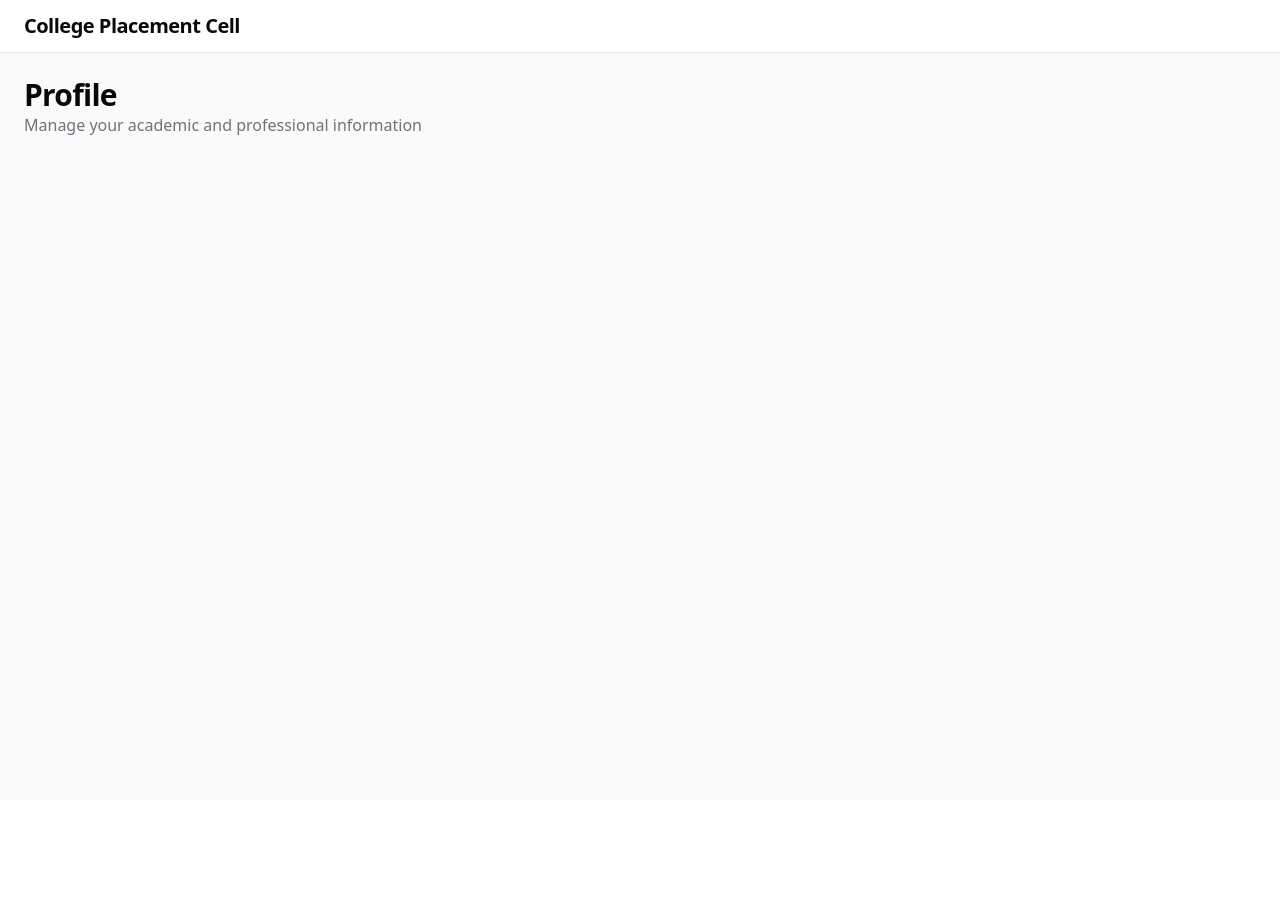
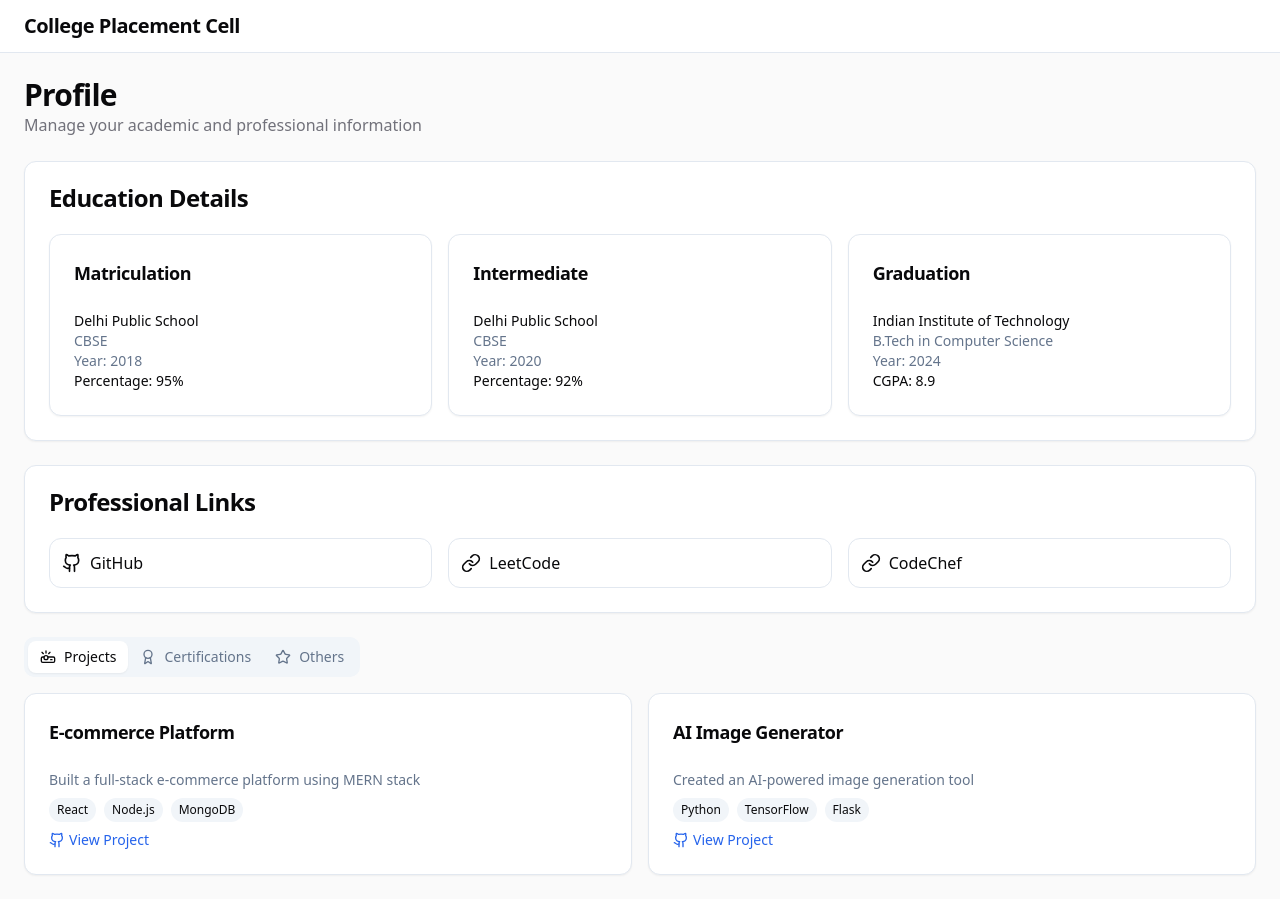
Before and after one commit to Ayu-zh/placement-connector, a React (Vite) app: page /profile in a window 1280 px wide. Before the commit the page ends 800 px from the top, so only its background shows below. Built offline with nearby package versions, Linux system fonts and the light colour scheme.

Commit message:
Add profile page student info
Adds student information to the profile page, including education details, links (GitHub, LeetCode, etc.), projects, certifications, and other details.

```diff
--- a/src/pages/Profile.tsx
+++ b/src/pages/Profile.tsx
@@ -1,5 +1,92 @@
+
+import { useAuth } from '@/contexts/AuthContext';
+import { Card, CardContent, CardHeader, CardTitle } from '@/components/ui/card';
+import { Tabs, TabsContent, TabsList, TabsTrigger } from '@/components/ui/tabs';
+import { Input } from '@/components/ui/input';
+import {
+  GraduationCap,
+  Github,
+  Link as LinkIcon,
+  ProjectorIcon,
+  Award,
+  Star,
+} from 'lucide-react';
 
 const Profile = () => {
+  const { user } = useAuth();
+
+  const education = {
+    matriculation: {
+      school: "Delhi Public School",
+      board: "CBSE",
+      year: "2018",
+      percentage: "95%",
+    },
+    intermediate: {
+      school: "Delhi Public School",
+      board: "CBSE",
+      year: "2020",
+      percentage: "92%",
+    },
+    graduation: {
+      college: "Indian Institute of Technology",
+      course: "B.Tech in Computer Science",
+      year: "2024",
+      cgpa: "8.9",
+    },
+  };
+
+  const links = [
+    { platform: "GitHub", url: "https://github.com/username", icon: Github },
+    { platform: "LeetCode", url: "https://leetcode.com/username", icon: LinkIcon },
+    { platform: "CodeChef", url: "https://codechef.com/username", icon: LinkIcon },
+  ];
+
+  const projects = [
+    {
+      title: "E-commerce Platform",
+      description: "Built a full-stack e-commerce platform using MERN stack",
+      tech: ["React", "Node.js", "MongoDB"],
+      link: "https://github.com/username/ecommerce",
+    },
+    {
+      title: "AI Image Generator",
+      description: "Created an AI-powered image generation tool",
+      tech: ["Python", "TensorFlow", "Flask"],
+      link: "https://github.com/username/ai-image-gen",
+    },
+  ];
+
+  const certifications = [
+    {
+      name: "AWS Solutions Architect Associate",
+      issuer: "Amazon Web Services",
+      date: "Jan 2024",
+      link: "https://aws.certificate.com/123",
+    },
+    {
+      name: "Python Professional",
+      issuer: "Python Institute",
+      date: "Dec 2023",
+      link: "https://python.cert.com/456",
+    },
+  ];
+
+  const others = [
+    {
+      title: "College Sports Captain",
+      category: "Leadership",
+      year: "2023",
+      description: "Led college basketball team to inter-college championship",
+    },
+    {
+      title: "Technical Paper Publication",
+      category: "Academic Achievement",
+      year: "2023",
+      description: "Published paper on ML algorithms in IEEE conference",
+    },
+  ];
+
   return (
     <div className="space-y-6">
       <div>
@@ -8,6 +95,180 @@ const Profile = () => {
           Manage your academic and professional information
         </p>
       </div>
+
+      <Card>
+        <CardHeader>
+          <CardTitle>Education Details</CardTitle>
+        </CardHeader>
+        <CardContent className="space-y-4">
+          <div className="grid gap-4 md:grid-cols-3">
+            <Card>
+              <CardHeader>
+                <CardTitle className="text-lg">Matriculation</CardTitle>
+              </CardHeader>
+              <CardContent className="space-y-2">
+                <div className="text-sm">
+                  <p className="font-medium">{education.matriculation.school}</p>
+                  <p className="text-muted-foreground">{education.matriculation.board}</p>
+                  <p className="text-muted-foreground">Year: {education.matriculation.year}</p>
+                  <p>Percentage: {education.matriculation.percentage}</p>
+                </div>
+              </CardContent>
+            </Card>
+
+            <Card>
+              <CardHeader>
+                <CardTitle className="text-lg">Intermediate</CardTitle>
+              </CardHeader>
+              <CardContent className="space-y-2">
+                <div className="text-sm">
+                  <p className="font-medium">{education.intermediate.school}</p>
+                  <p className="text-muted-foreground">{education.intermediate.board}</p>
+                  <p className="text-muted-foreground">Year: {education.intermediate.year}</p>
+                  <p>Percentage: {education.intermediate.percentage}</p>
+                </div>
+              </CardContent>
+            </Card>
+
+            <Card>
+              <CardHeader>
+                <CardTitle className="text-lg">Graduation</CardTitle>
+              </CardHeader>
+              <CardContent className="space-y-2">
+                <div className="text-sm">
+                  <p className="font-medium">{education.graduation.college}</p>
+                  <p className="text-muted-foreground">{education.graduation.course}</p>
+                  <p className="text-muted-foreground">Year: {education.graduation.year}</p>
+                  <p>CGPA: {education.graduation.cgpa}</p>
+                </div>
+              </CardContent>
+            </Card>
+          </div>
+        </CardContent>
+      </Card>
+
+      <Card>
+        <CardHeader>
+          <CardTitle>Professional Links</CardTitle>
+        </CardHeader>
+        <CardContent>
+          <div className="grid gap-4 md:grid-cols-3">
+            {links.map((link, index) => (
+              <a
+                key={index}
+                href={link.url}
+                target="_blank"
+                rel="noopener noreferrer"
+                className="flex items-center gap-2 p-3 rounded-lg border hover:bg-accent transition-colors"
+              >
+                <link.icon className="h-5 w-5" />
+                <span>{link.platform}</span>
+              </a>
+            ))}
+          </div>
+        </CardContent>
+      </Card>
+
+      <Tabs defaultValue="projects" className="space-y-4">
+        <TabsList>
+          <TabsTrigger value="projects" className="flex items-center gap-2">
+            <ProjectorIcon className="h-4 w-4" />
+            Projects
+          </TabsTrigger>
+          <TabsTrigger value="certifications" className="flex items-center gap-2">
+            <Award className="h-4 w-4" />
+            Certifications
+          </TabsTrigger>
+          <TabsTrigger value="others" className="flex items-center gap-2">
+            <Star className="h-4 w-4" />
+            Others
+          </TabsTrigger>
+        </TabsList>
+
+        <TabsContent value="projects">
+          <div className="grid gap-4 md:grid-cols-2">
+            {projects.map((project, index) => (
+              <Card key={index}>
+                <CardHeader>
+                  <CardTitle className="text-lg">{project.title}</CardTitle>
+                </CardHeader>
+                <CardContent className="space-y-2">
+                  <p className="text-sm text-muted-foreground">
+                    {project.description}
+                  </p>
+                  <div className="flex flex-wrap gap-2">
+                    {project.tech.map((tech, i) => (
+                      <span
+                        key={i}
+                        className="px-2 py-1 text-xs rounded-full bg-secondary"
+                      >
+                        {tech}
+                      </span>
+                    ))}
+                  </div>
+                  <a
+                    href={project.link}
+                    target="_blank"
+                    rel="noopener noreferrer"
+                    className="text-sm text-blue-600 hover:underline flex items-center gap-1"
+                  >
+                    <Github className="h-4 w-4" />
+                    View Project
+                  </a>
+                </CardContent>
+              </Card>
+            ))}
+          </div>
+        </TabsContent>
+
+        <TabsContent value="certifications">
+          <div className="grid gap-4 md:grid-cols-2">
+            {certifications.map((cert, index) => (
+              <Card key={index}>
+                <CardHeader>
+                  <CardTitle className="text-lg">{cert.name}</CardTitle>
+                </CardHeader>
+                <CardContent className="space-y-2">
+                  <p className="text-sm text-muted-foreground">
+                    {cert.issuer}
+                  </p>
+                  <p className="text-sm">Issued: {cert.date}</p>
+                  <a
+                    href={cert.link}
+                    target="_blank"
+                    rel="noopener noreferrer"
+                    className="text-sm text-blue-600 hover:underline flex items-center gap-1"
+                  >
+                    <LinkIcon className="h-4 w-4" />
+                    View Certificate
+                  </a>
+                </CardContent>
+              </Card>
+            ))}
+          </div>
+        </TabsContent>
+
+        <TabsContent value="others">
+          <div className="grid gap-4 md:grid-cols-2">
+            {others.map((item, index) => (
+              <Card key={index}>
+                <CardHeader>
+                  <CardTitle className="text-lg">{item.title}</CardTitle>
+                </CardHeader>
+                <CardContent className="space-y-2">
+                  <div className="flex items-center gap-2 text-sm text-muted-foreground">
+                    <span className="px-2 py-1 rounded-full bg-secondary">
+                      {item.category}
+                    </span>
+                    <span>{item.year}</span>
+                  </div>
+                  <p className="text-sm">{item.description}</p>
+                </CardContent>
+              </Card>
+            ))}
+          </div>
+        </TabsContent>
+      </Tabs>
     </div>
   );
 };
```
